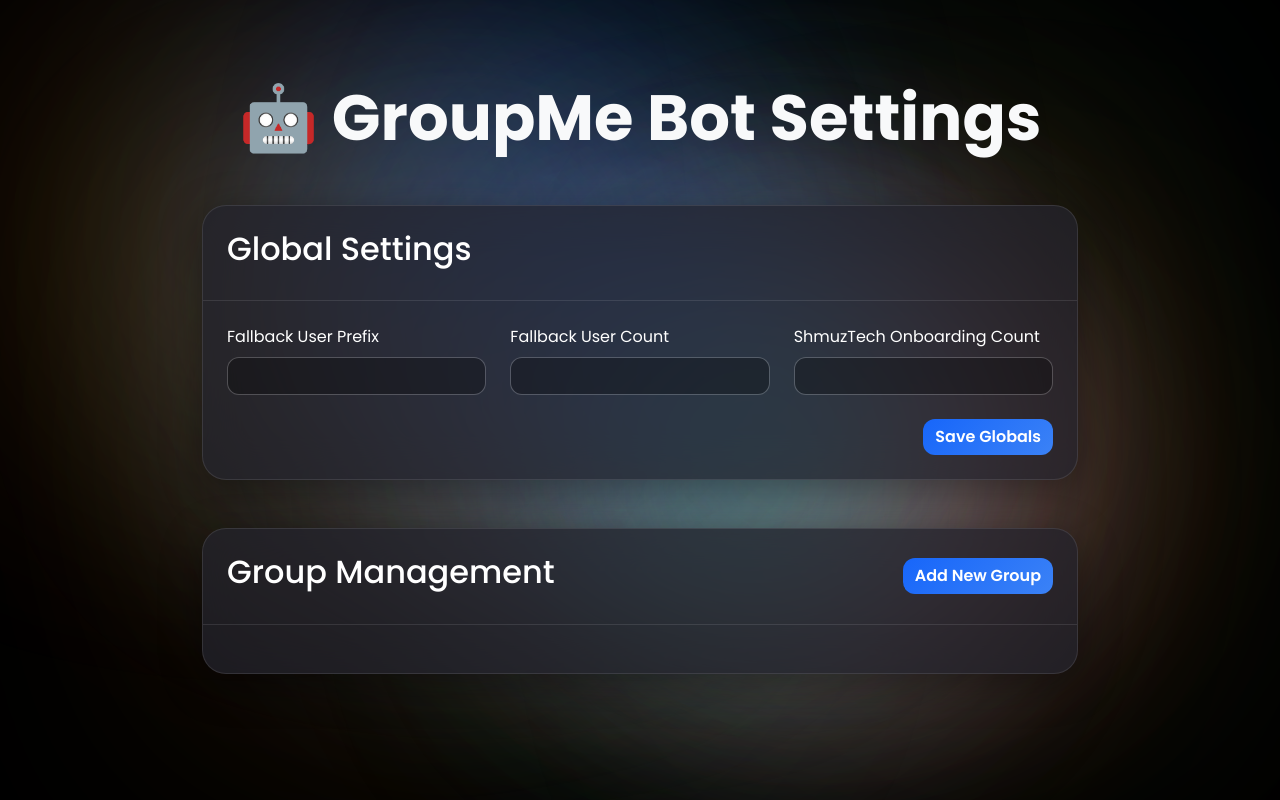
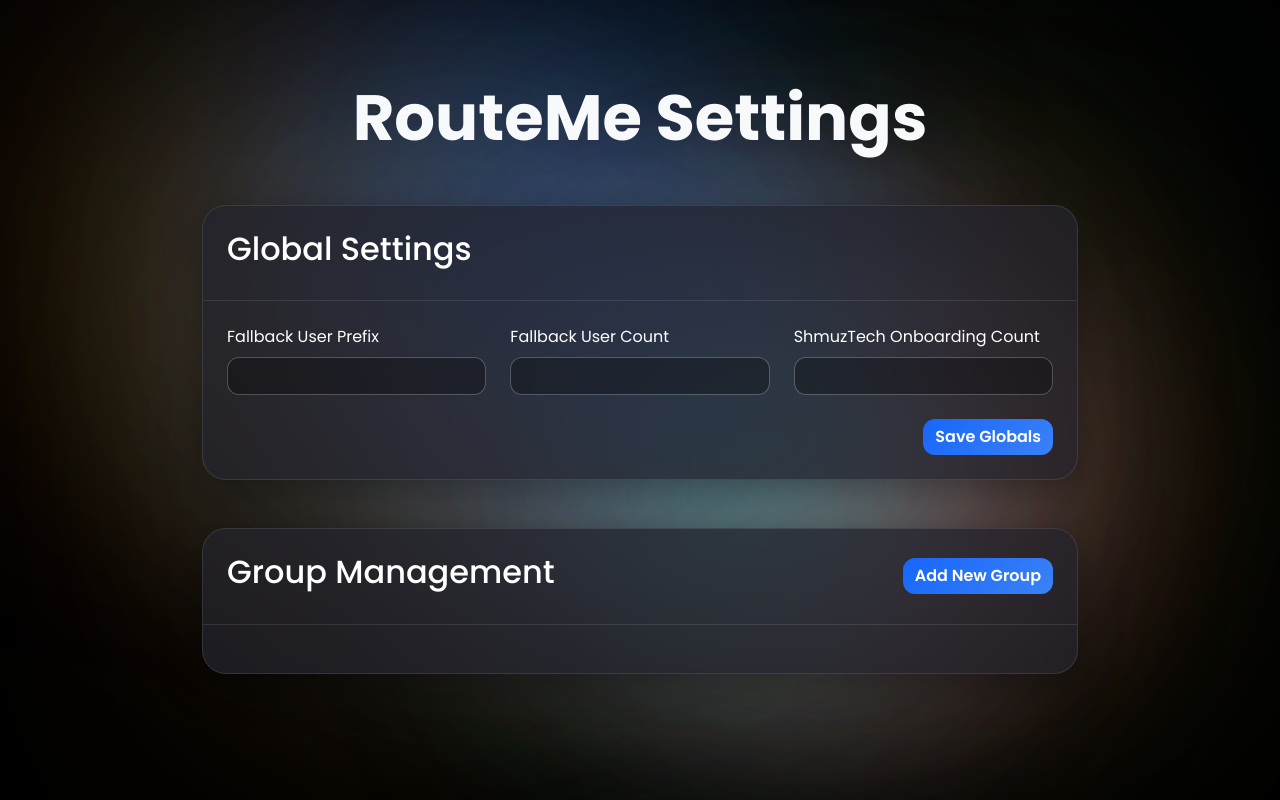
Before and after one commit to Dev-in-the-BM/RouteMe, a plain HTML site: page index.html in a window 1280 px wide. Drawn offline with nearby package versions, Linux system fonts and the light colour scheme.

Commit message:
updated banner text

```diff
--- a/index.html
+++ b/index.html
@@ -207,7 +207,7 @@
 
   <div class="container">
     <div class="text-center my-5">
-      <h1 class="display-3 fw-bold text-light">🤖 GroupMe Bot Settings</h1>
+      <h1 class="display-3 fw-bold text-light">RouteMe Settings</h1>
     </div>
 
     <div class="card">
```
